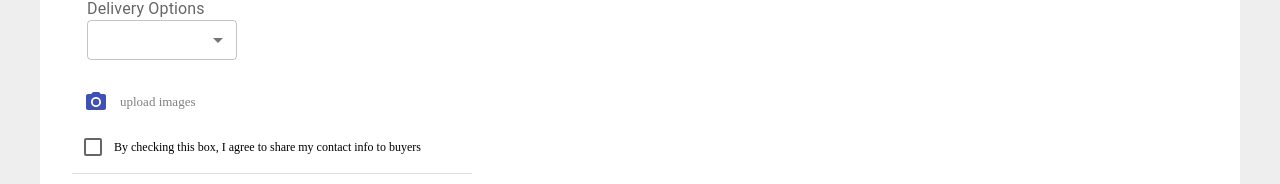
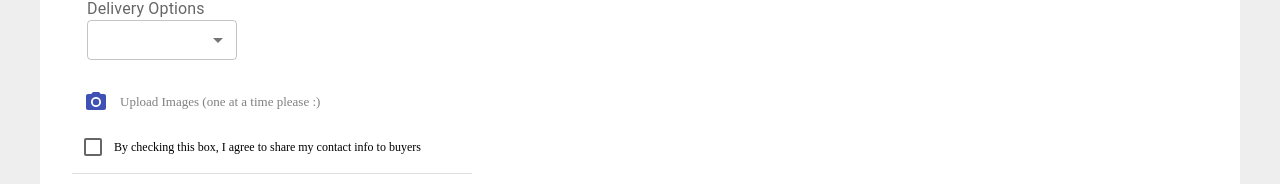
Before and after one commit to locally-imagined/locally-imagined, a React (Create React App) app in the folder frontend/: page /create in a window 1280 px wide. Shown: the part 495-679 px from the top of the page. Built offline with nearby package versions, Linux system fonts and the light colour scheme.

Commit message:
change to one at a time please

```diff
--- a/frontend/src/components/Post.js
+++ b/frontend/src/components/Post.js
@@ -323,8 +323,8 @@ const Post = (props) => {
               }}
             >
               {url.length === maxiumImages
-                ? "reached maxium images"
-                : "upload images"}
+                ? "Reached Maximum Images"
+                : "Upload Images (one at a time please :)"}
             </span>
           </label>
 
```
